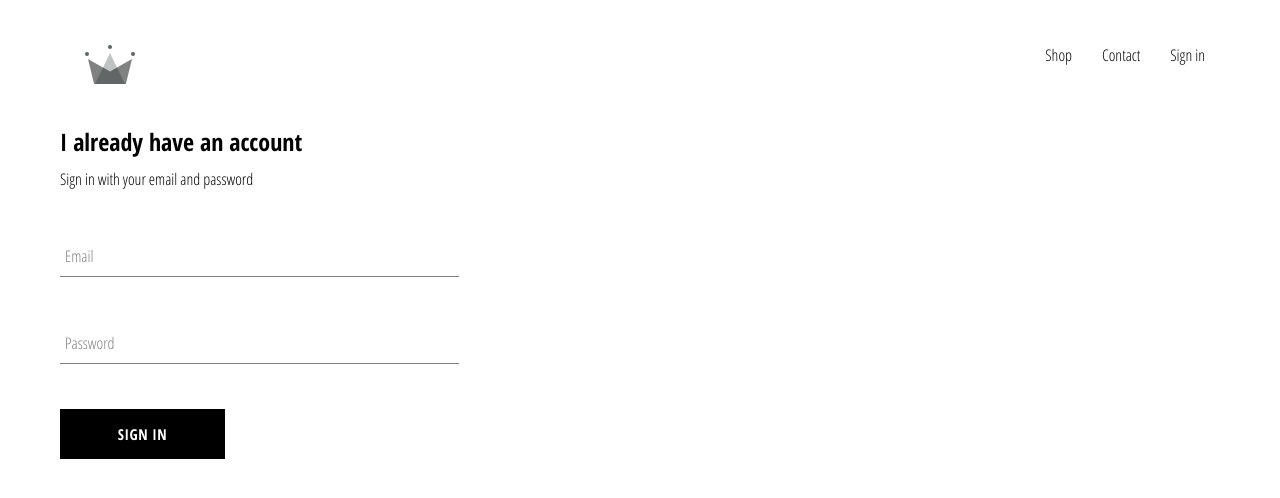
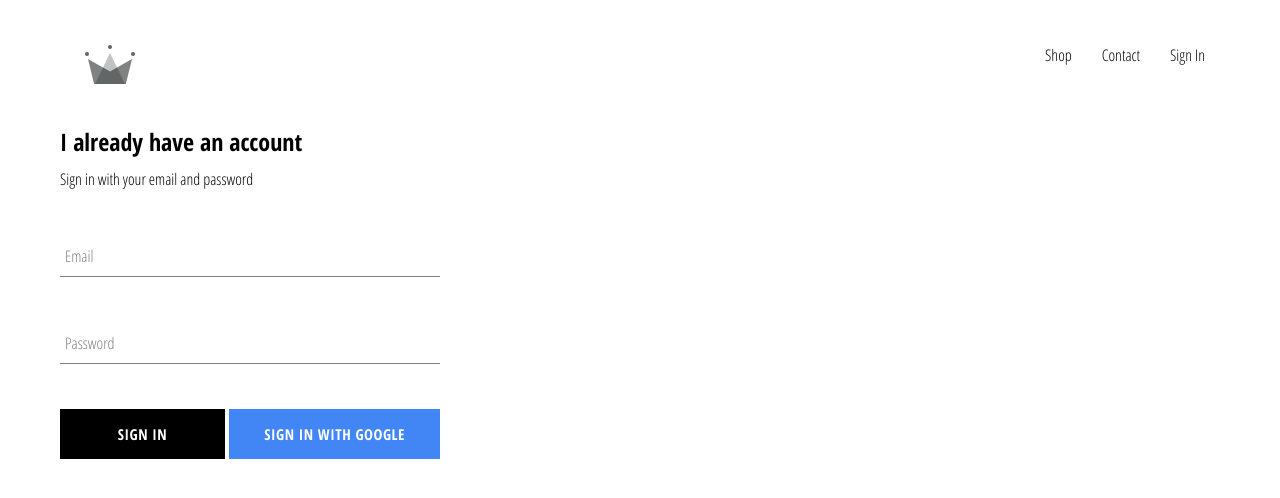
Before and after one commit to talslain/tal-clothing, a React (Create React App) app: page /signin in a window 1280 px wide. Shown: the top 498 px of the page. Built offline with nearby package versions, Linux system fonts and the light colour scheme; no server answers.

Commit message:
integrate firebase into application, created sign in page with sign in component and sign in with google

```diff
--- a/package.json
+++ b/package.json
@@ -6,6 +6,7 @@
     "@testing-library/jest-dom": "^4.2.4",
     "@testing-library/react": "^9.3.2",
     "@testing-library/user-event": "^7.1.2",
+    "firebase": "^7.14.0",
     "node-sass": "^4.13.1",
     "react": "^16.13.1",
     "react-dom": "^16.13.1",
--- a/src/App.css
+++ b/src/App.css
@@ -7,3 +7,7 @@
     text-decoration: none;
     color: black;
 }
+
+* {
+    box-sizing: border-box;
+}
--- a/src/App.js
+++ b/src/App.js
@@ -1,6 +1,5 @@
 import React from 'react';
-import Route from "react-router-dom/Route";
-import Switch from "react-router-dom/Switch";
+import { Route, Switch } from "react-router-dom";
 
 //CSS
 import './App.css';
@@ -12,11 +11,34 @@
 
 //COMPONENTS
 import Header from "./components/header/header.component";
+import { auth } from "./firebase/firebase.utils";
 
-function App() {
+class App extends React.Component {
+  constructor() {
+    super();
+
+    this.state = {
+      currentUser: null
+    }
+  }
+
+  unsubscribeFromAuth = null;
+
+  componentDidMount() {
+    this.unsubscribeFromAuth = auth.onAuthStateChanged(user => {
+      this.setState({currentUser: user});
+      console.log(this.state.currentUser);
+    })
+  }
+
+  componentWillUnmount() {
+    this.unsubscribeFromAuth();
+  }
+
+  render() {
     return (
       <div className="app">
-      <Header />
+        <Header currentUser={this.state.currentUser} />
         <Switch>
           <Route exact path="/" component={HomePage} />
           <Route exact path="/shop" component={ShopPage} />
@@ -25,5 +47,6 @@
       </div>
     );
   }
+}
 
 export default App;
--- a/src/components/custom-button/custom-button.component.jsx
+++ b/src/components/custom-button/custom-button.component.jsx
@@ -2,8 +2,13 @@
 
 import "./custom-button.styles.scss";
 
-const CustomButton = ({ children, ...otherProps }) => (
-    <button className="custom-button" {...otherProps} >
+const CustomButton = ({ children, isGoogleSignIn, ...otherProps }) => (
+    <button className=
+            {`${isGoogleSignIn ?
+                    "google-sign-in"
+                    : "" }
+                custom-button`}
+            {...otherProps} >
         {children}
     </button>
 );
--- a/src/components/custom-button/custom-button.styles.scss
+++ b/src/components/custom-button/custom-button.styles.scss
@@ -19,4 +19,14 @@
       color: black;
       border: 1px solid black;
     }
+
+    &.google-sign-in {
+      background-color: #4285f4;
+      color: white;
+
+      &:hover {
+        background-color: #357ae8;
+        border: none;
+      }
+    }
   }
--- a/src/components/header/header.component.jsx
+++ b/src/components/header/header.component.jsx
@@ -1,26 +1,33 @@
 import React from "react";
 import { Link } from "react-router-dom";
 
-import { ReactComponent as Logo } from "../../assets/crown.svg"
+import { ReactComponent as Logo } from "../../assets/crown.svg";
+import {auth} from "../../firebase/firebase.utils";
 
 import "./header.styles.scss";
 
-const Header = () => (
+const Header = ({ currentUser }) => (
     <div className="header">
         <Link className="logo-container" to="/">
             <Logo className="logo" />
         </Link>
 
         <div className="options">
+            {
+                currentUser ? <div className="option">{currentUser.displayName}</div> : null
+            }
             <Link to="/shop" className="option">
                 Shop
             </Link>
             <Link to="/contact" className="option">
                 Contact
             </Link>
-            <Link to="/signin" className="option">
-                Sign in
-            </Link>
+                {
+                    currentUser ?
+                    <div className="option" onClick={() => auth.signOut()}>Sign Out</div>
+                    :
+                    <Link to="/signin" className="option">Sign In</Link>
+                }
         </div>
     </div>
 );
--- a/src/components/header/header.styles.scss
+++ b/src/components/header/header.styles.scss
@@ -20,6 +20,7 @@
 
       .option {
         padding: 10px 15px;
+        cursor: pointer;
       }
     }
   }
--- a/src/components/menu-item/menu-item.component.jsx
+++ b/src/components/menu-item/menu-item.component.jsx
@@ -1,5 +1,5 @@
 import React from "react";
-import withRouter from "react-router-dom/withRouter";
+import { withRouter } from "react-router-dom";
 
 import "./menu-item.styles.scss";
 
--- a/src/components/sign-in/sign-in.component.jsx
+++ b/src/components/sign-in/sign-in.component.jsx
@@ -4,6 +4,8 @@
 
 import FormInput from "../form-input/form-input.component";
 import CustomButton from "../custom-button/custom-button.component";
+
+import { signInWithGoogle } from "../../firebase/firebase.utils";
 
 class SignIn extends React.Component {
     constructor() {
@@ -52,7 +54,14 @@
                         required
                     />
 
-                    <CustomButton type="submit">Sign In</CustomButton>
+                    <div className="buttons">
+                        <CustomButton type="submit">Sign In</CustomButton>
+                        <CustomButton onClick={signInWithGoogle} isGoogleSignIn >
+                            {' '}
+                                Sign In with Google
+                            {' '}
+                        </CustomButton>
+                    </div>
                 </form>
             </div>
         );
--- a/src/components/sign-in/sign-in.styles.scss
+++ b/src/components/sign-in/sign-in.styles.scss
@@ -1,9 +1,14 @@
 .sign-in {
-    width: 30vw;
+    width: 380px;
     display: flex;
     flex-direction: column;
 
     .title {
         margin: 10px 0;
     }
+
+    .buttons {
+        display: flex;
+        justify-content: space-between;
+    }
 }
--- /dev/null
+++ b/src/firebase/firebase.utils.js
@@ -0,0 +1,25 @@
+import firebase from "firebase/app";
+import "firebase/firestore";
+import "firebase/auth";
+
+const config = {
+    apiKey: "AIzaSyAbwM4-rIBvBTIVZjKCvOklwqFg3ICJbFM",
+    authDomain: "tal-db-29446.firebaseapp.com",
+    databaseURL: "https://tal-db-29446.firebaseio.com",
+    projectId: "tal-db-29446",
+    storageBucket: "tal-db-29446.appspot.com",
+    messagingSenderId: "94092993027",
+    appId: "1:94092993027:web:943dcf8b45e6e64025e436",
+    measurementId: "G-TX688F8P52"
+};
+
+firebase.initializeApp(config);
+
+export const auth = firebase.auth();
+export const firestore = firebase.firestore();
+
+const provider = new firebase.auth.GoogleAuthProvider();
+provider.setCustomParameters({promt : "select_account" });
+export const signInWithGoogle = () => auth.signInWithPopup(provider);
+
+export default firebase;
--- a/src/index.js
+++ b/src/index.js
@@ -1,6 +1,6 @@
 import React from 'react';
 import ReactDOM from 'react-dom';
-import BrowserRouter from "react-router-dom/BrowserRouter";
+import { BrowserRouter } from "react-router-dom";
 import './index.css';
 import App from './App';
 
```
Also changed, not shown: 1 other file (tests, documents, lock files or other folders). Lines whose indentation alone changed are shown as unchanged.
